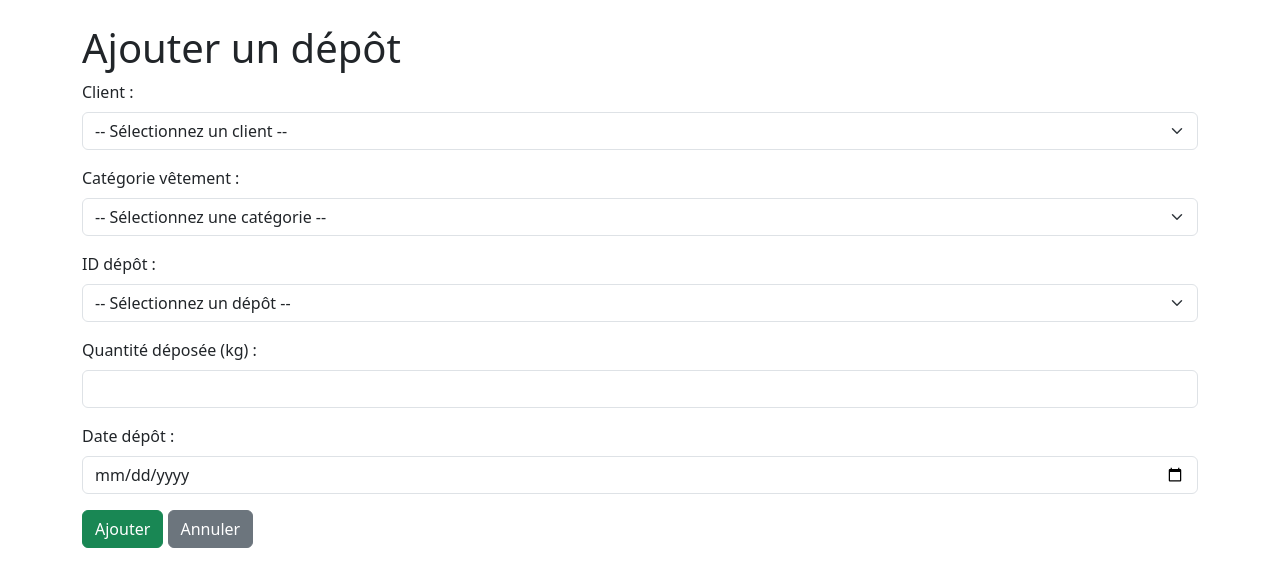
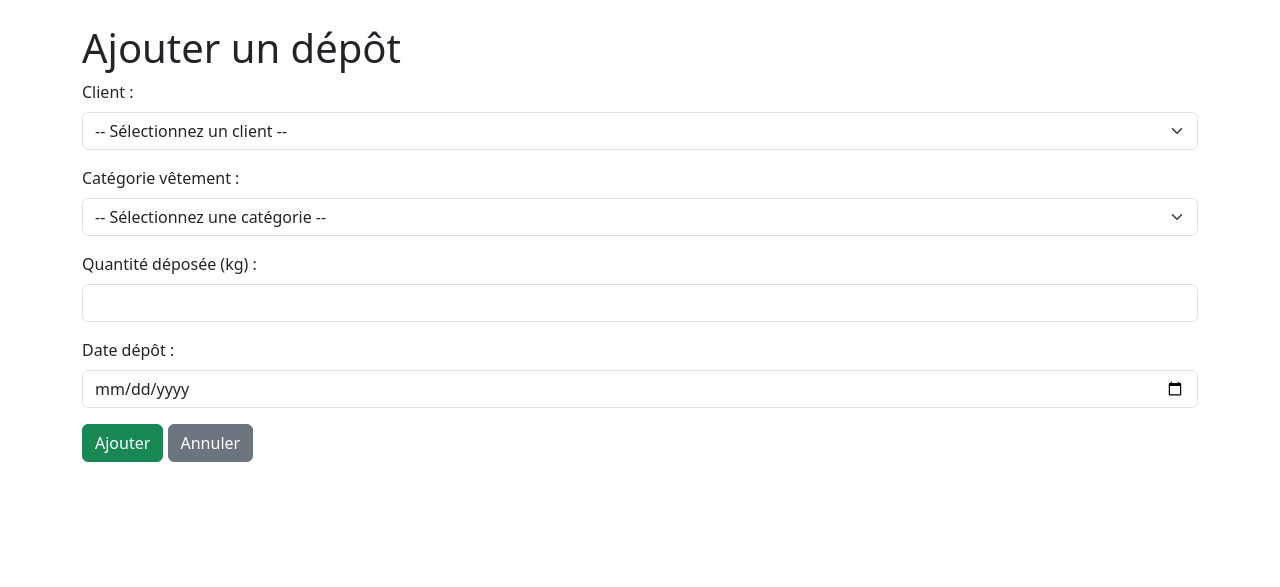
Before and after one commit to LeandreBizel/SAE1.04, a Flask app: page /Depose/add in a window 1280 px wide. Shown: the part 56-643 px from the top of the page. Run offline with Flask 3, Linux system fonts and the light colour scheme; data comes from the database, SQL or seed files in the repository; some libraries are stand-ins or nearby versions.

Commit message:
Update Depose_add.html

```diff
--- a/templates/Tables/Depose_add.html
+++ b/templates/Tables/Depose_add.html
@@ -33,15 +33,7 @@
             </select>
         </div>
 
-        <div class="mb-3">
-            <label for="id_depot" class="form-label">ID dépôt :</label>
-            <select name="id_depot" id="id_depot" class="form-select" required>
-                <option value="">-- Sélectionnez un dépôt --</option>
-                {% for dep in depots %}
-                <option value="{{ dep.id_depot }}">{{ dep.id_depot }}</option>
-                {% endfor %}
-            </select>
-        </div>
+
 
         <div class="mb-3">
             <label for="quantite_depot" class="form-label">Quantité déposée (kg) :</label>
```
